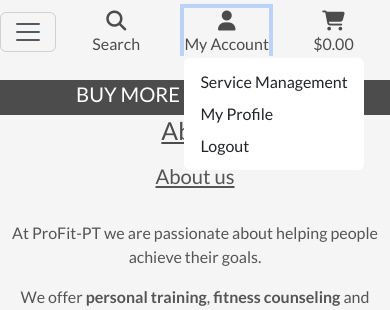
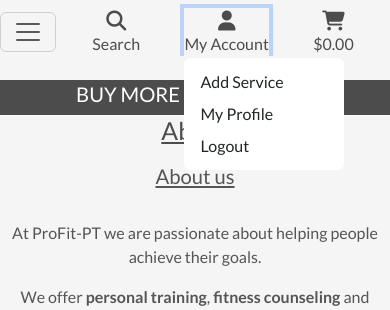
Before and after one commit to DavidFB94/pro-fit-pt, a Django app: page /about/ in a window 390 px wide, after a click on "My Account". Shown: the top 310 px of the page. Run offline with Django 4.2, Linux system fonts and the light colour scheme; the visitor is signed in with stand-in values (Sample User, id 1); data that the repository does not hold is empty; some libraries are stand-ins or nearby versions.

Commit message:
Change Service management in mobile nav

```diff
--- a/templates/includes/mobile-top-header.html
+++ b/templates/includes/mobile-top-header.html
@@ -43,7 +43,7 @@
                 <div class="dropdown-menu border-0" aria-labelledby="user-options-mobile">
                     {% if request.user.is_authenticated %}
                     {% if request.user.is_superuser %}
-                    <a href="{% url 'add_service' %}" class="dropdown-item">Service Management</a>
+                    <a href="{% url 'add_service' %}" class="dropdown-item">Add Service</a>
                     {% endif %}
                     <a href="{% url 'profile' %}" class="dropdown-item">My Profile</a>
                     <a href="{% url 'account_logout' %}" class="dropdown-item">Logout</a>
```
